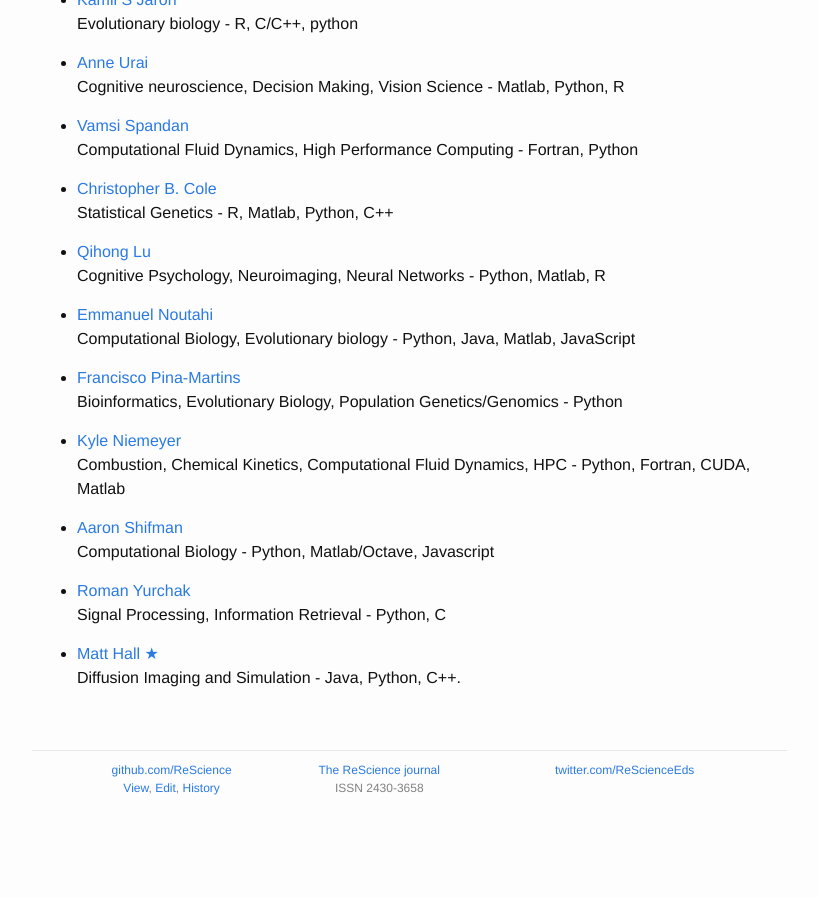
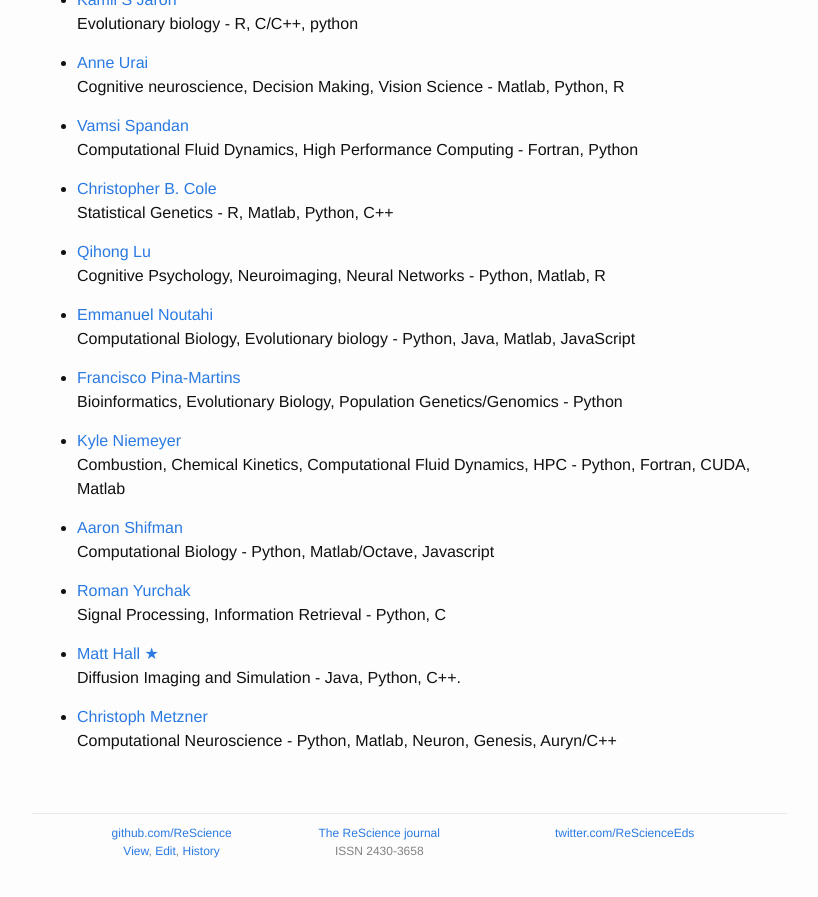
Before and after one commit to ReScience/rescience.github.io, a Jekyll site: the page built from 04-board.md, in a window 1280 px wide and 900 px high, scrolled down 4149 px. Shown: the top 897 px of the window, without its empty margins (223-1041 px from the left). Built offline with Jekyll 4.4.1, drawn with Linux system fonts in a browser that asks for light colours; our own code applies the rules of GitHub Pages for plain Markdown files; before the commit the page ends 4986 px from its top, so only the background shows below that.

Commit message:
Updated board

```diff
--- a/04-board.md
+++ b/04-board.md
@@ -243,3 +243,6 @@ accepts submissions in other open source languages.
 * [Matt Hall](https://github.com/soolijoo)
   [★](https://github.com/ReScience/ReScience-submission/pull/25)
   Diffusion Imaging and Simulation - Java, Python, C++.
+
+* [Christoph Metzner](https://github.com/ChristophMetzner)
+   Computational Neuroscience - Python, Matlab, Neuron, Genesis, Auryn/C++
```
